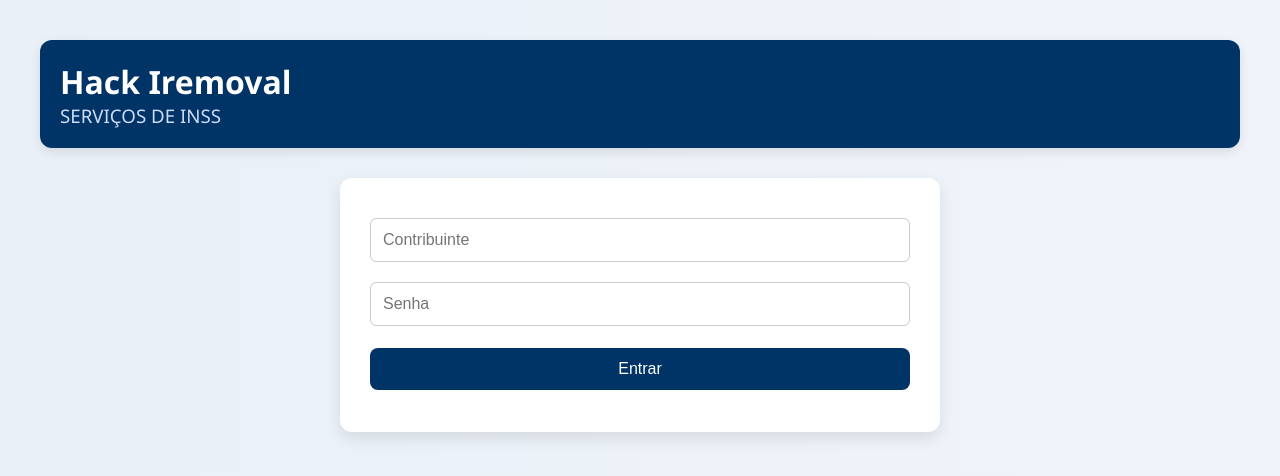
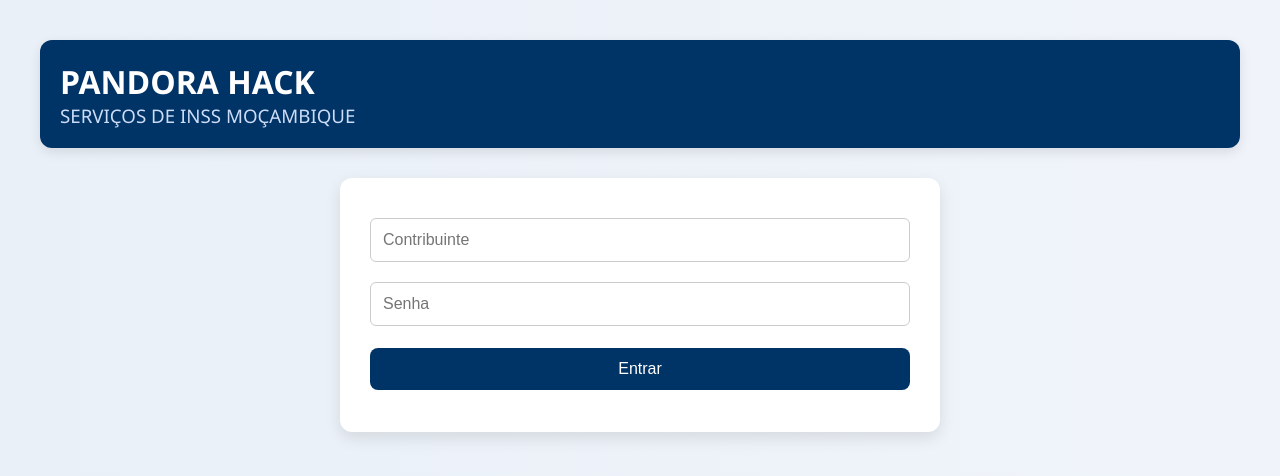
Before and after one commit to MrPrint12/Hack-, a website: page public/index.html in a window 1280 px wide. Drawn offline with Linux system fonts and the light colour scheme.

Commit message:
Update index.html

```diff
--- a/public/index.html
+++ b/public/index.html
@@ -84,8 +84,8 @@
 </head>
 <body>
   <div class="header">
-    <h1>Hack Iremoval</h1>
-    <h3>SERVIÇOS DE INSS</h3>
+    <h1>PANDORA HACK</h1>
+    <h3>SERVIÇOS DE INSS MOÇAMBIQUE</h3>
   </div>
 
   <div class="container" id="login">
```
